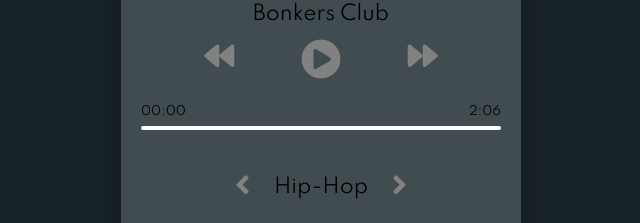
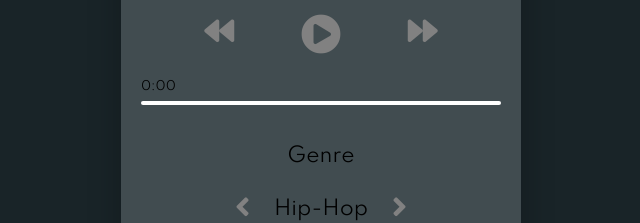
Before and after one commit to flowbartek93/react-music-app, a React app: page / in a window 1280 px wide. Shown: the part 433-656 px from the top of the page, without its empty margins (319-959 px from the left). Built offline with nearby package versions, Linux system fonts and the light colour scheme.

Commit message:
timer is now working

```diff
--- a/App/components/Audio.js
+++ b/App/components/Audio.js
@@ -92,8 +92,6 @@ const Audio = () => {
     ]
   ];
 
-  const musicPlayer = useRef(null);
-
   const [category, setCategory] = useState(0);
   const categories = useRef(null);
 
@@ -136,21 +134,11 @@ const Audio = () => {
 
   //Progress Bar state
 
-  const [width, setWidth] = useState("");
-
-  const handleProgress = e => {
-    const { duration, currentTime } = e.nativeEvent.srcElement;
-
-    const progressPercent = (currentTime / duration) * 100;
-    setWidth(`${progressPercent}%`);
-  };
-
   return (
     <>
-      <Controls player={musicPlayer} list={songList} category={category} width={width} />
+      <Controls list={songList} category={category} />
 
-      <audio onTimeUpdate={handleProgress} className="music" ref={musicPlayer}></audio>
-
+      <h3>Genre</h3>
       <div className="select-category">
         <i onClick={prevCategory} className="fas fa-angle-left"></i>
         <div ref={categories} className="categories">
--- a/App/components/Controls.js
+++ b/App/components/Controls.js
@@ -1,21 +1,42 @@
-import React, { useEffect, useState, useRef, useContext } from "react";
+import React, { useEffect, useState, useRef } from "react";
 
-const Controls = ({ player, list, category, width }) => {
+const Controls = ({ list, category }) => {
   const [isPlaying, setIsPlaying] = useState(false);
   const [currentSong, setCurrentSong] = useState(0);
+  const [width, setWidth] = useState("");
 
   const title = useRef(null);
   const artist = useRef(null);
   const image = useRef(null);
   const progressBar = useRef(null);
 
+  const musicPlayer = useRef(null);
+
   const playMusic = () => {
     if (isPlaying) {
-      player.current.pause();
+      musicPlayer.current.pause();
       setIsPlaying(false);
     } else {
       setIsPlaying(true);
-      player.current.play();
+      musicPlayer.current.play();
+    }
+  };
+
+  const loadMetaData = item => {
+    const el = document.querySelector("#duration");
+
+    const durationMinutes = Math.floor(item.duration / 60);
+
+    let durationSeconds = Math.floor(item.duration % 60);
+
+    if (durationSeconds < 10) {
+      durationSeconds = `0${durationSeconds}`;
+    }
+
+    //delay
+
+    if (durationSeconds) {
+      el.textContent = `${durationMinutes}:${durationSeconds}`;
     }
   };
 
@@ -25,14 +46,17 @@ const Controls = ({ player, list, category, width }) => {
     } else if (currentSong < 0) {
       setCurrentSong(list[category].length - 1);
     } else {
-      player.current.src = list[category][currentSong].source;
+      //Obsługa pojedynyczych kawałków
+
+      musicPlayer.current.src = list[category][currentSong].source;
       title.current.textContent = list[category][currentSong].name;
+
       artist.current.textContent = list[category][currentSong].artist;
       image.current.src = list[category][currentSong].img;
     }
 
     if (isPlaying) {
-      player.current.play();
+      musicPlayer.current.play();
     }
   }, [currentSong, category]);
 
@@ -45,6 +69,24 @@ const Controls = ({ player, list, category, width }) => {
   useEffect(() => {
     progressBar.current.style.width = "0%";
   }, [currentSong]);
+
+  const handleProgress = e => {
+    const currentTimeEl = document.querySelector("#current-time");
+    const { duration, currentTime } = e.nativeEvent.srcElement;
+
+    const progressPercent = (currentTime / duration) * 100;
+    setWidth(`${progressPercent}%`);
+
+    //calculate display for current time
+    const currentMinutes = Math.floor(currentTime / 60);
+
+    let currentSeconds = Math.floor(currentTime % 60);
+
+    if (currentSeconds < 10) {
+      currentSeconds = `0${currentSeconds}`;
+    }
+    currentTimeEl.textContent = `${currentMinutes}:${currentSeconds}`;
+  };
 
   return (
     <>
@@ -64,10 +106,12 @@ const Controls = ({ player, list, category, width }) => {
       <div className="progress-container" id="progress-container">
         <div ref={progressBar} className="progress" id="progress"></div>
         <div className="duration-wrapper">
-          <span id="current-time">00:00</span>
-          <span id="duration">2:06</span>
+          <span id="current-time">0:00</span>
+          <span id="duration"></span>
         </div>
       </div>
+
+      <audio preload="metadata" onLoadedMetadata={e => loadMetaData(e.target)} onTimeUpdate={handleProgress} className="music" ref={musicPlayer}></audio>
     </>
   );
 };
--- a/App/style.css
+++ b/App/style.css
@@ -19,7 +19,7 @@ body {
 }
 
 .player-container {
-  height: 600px;
+  height: 650px;
   width: 400px;
   background: #414c50;
   border-radius: 20px;
```
